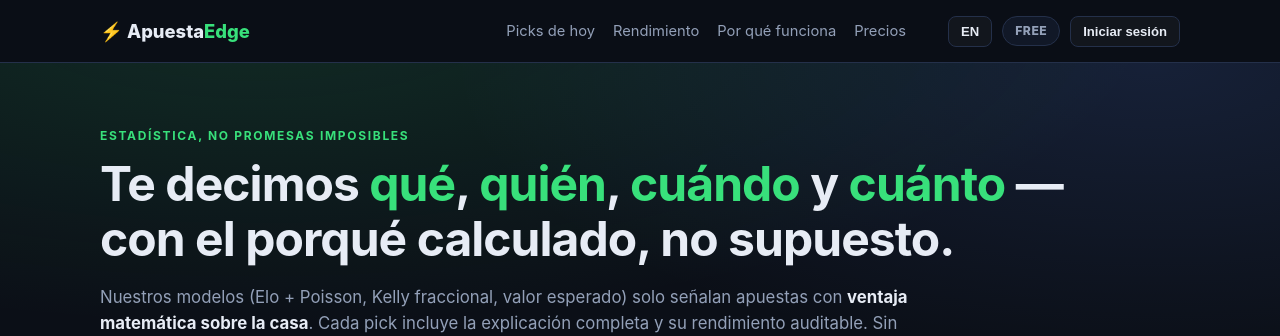
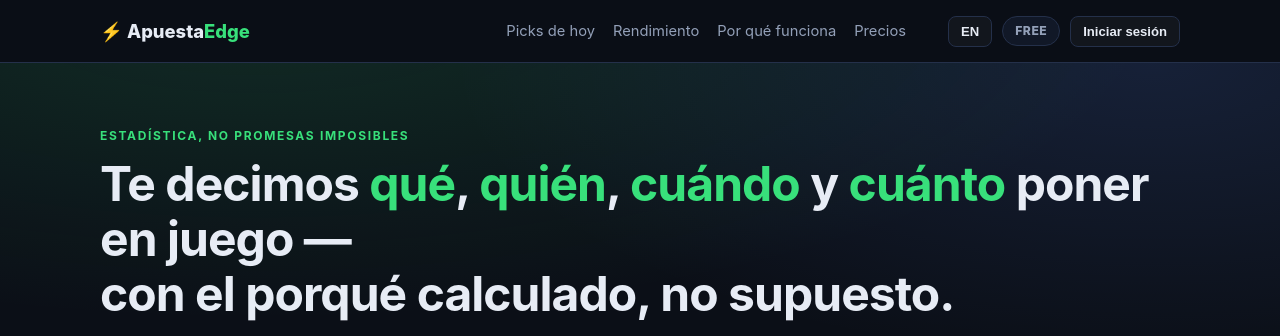
Before and after one commit to CarlosPrado78/ApuestaEdge, a plain HTML site: page static/index.html in a window 1280 px wide. Shown: the top 336 px of the page. Drawn offline with Linux system fonts and the light colour scheme; no server answers.

Commit message:
copy: hero 'poner en juego' en lugar de 'apostar'

```diff
--- a/static/app.js
+++ b/static/app.js
@@ -4,7 +4,7 @@ const I18N = {
     login: "Iniciar sesión", logout: "Salir", nav_picks: "Picks de hoy",
     nav_perf: "Rendimiento", nav_why: "Por qué funciona", nav_pricing: "Precios",
     hero_eyebrow: "Estadística, no promesas imposibles",
-    hero_title: "Te decimos <em>qué</em>, <em>quién</em>, <em>cuándo</em> y <em>cuánto</em> —<br>con el porqué calculado, no supuesto.",
+    hero_title: "Te decimos <em>qué</em>, <em>quién</em>, <em>cuándo</em> y <em>cuánto</em> poner en juego —<br>con el porqué calculado, no supuesto.",
     hero_cta_picks: "Ver picks de hoy", hero_cta_why: "¿Por qué ApuestaEdge?",
     picks_title: "Recomendaciones de hoy", chip_all: "Todos",
     bankroll: "Bankroll", login_title: "Entrar en ApuestaEdge",
@@ -64,7 +64,7 @@ const I18N = {
     login: "Sign in", logout: "Sign out", nav_picks: "Today's picks",
     nav_perf: "Performance", nav_why: "Why it works", nav_pricing: "Pricing",
     hero_eyebrow: "Statistics, not impossible promises",
-    hero_title: "We tell you <em>what</em>, <em>who</em>, <em>when</em> and <em>how much</em> —<br>with the why calculated, not assumed.",
+    hero_title: "We tell you <em>what</em>, <em>who</em>, <em>when</em> and <em>how much</em> to put at stake —<br>with the why calculated, not assumed.",
     hero_cta_picks: "View today's picks", hero_cta_why: "Why ApuestaEdge?",
     picks_title: "Today's recommendations", chip_all: "All",
     bankroll: "Bankroll", login_title: "Sign in to ApuestaEdge",
--- a/static/index.html
+++ b/static/index.html
@@ -50,7 +50,7 @@
 <section class="hero">
   <div class="wrap">
     <p class="eyebrow" data-i18n="hero_eyebrow">Estadística, no promesas imposibles</p>
-    <h1>Te decimos <em>qué</em>, <em>quién</em>, <em>cuándo</em> y <em>cuánto</em> —<br>con el porqué calculado, no supuesto.</h1>
+    <h1>Te decimos <em>qué</em>, <em>quién</em>, <em>cuándo</em> y <em>cuánto</em> poner en juego —<br>con el porqué calculado, no supuesto.</h1>
     <p class="lead">
       Nuestros modelos (Elo + Poisson, Kelly fraccional, valor esperado) solo señalan apuestas
       con <strong>ventaja matemática sobre la casa</strong>. Cada pick incluye la explicación
```
